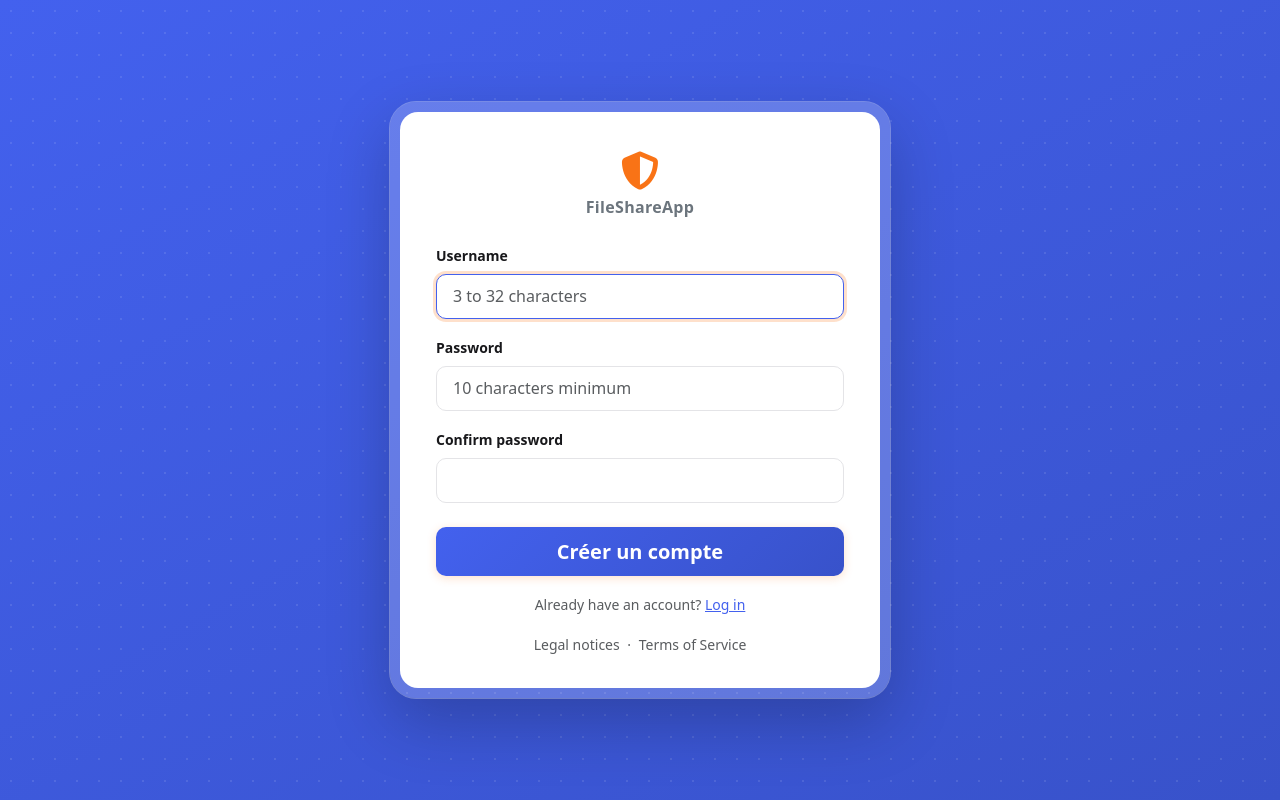
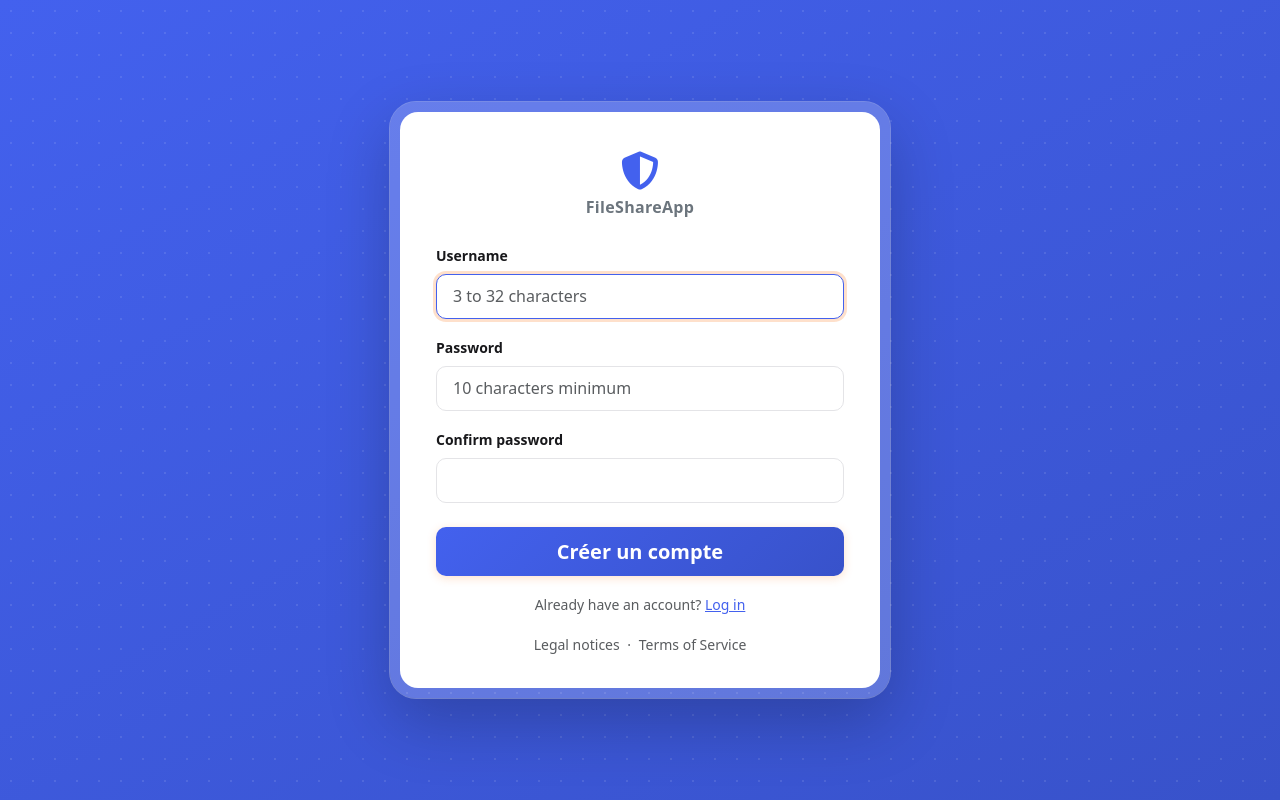
Before and after one commit to djenko-it/securefiles, a Flask app: page /register in a window 1280 px wide. Run offline with Flask 3, Linux system fonts and the light colour scheme; data that the repository does not hold is empty; parts of the project's set-up code (start-up, migrations or seed data) failed here and were passed over; some libraries are stand-ins or nearby versions.

Commit message:
Use uploaded logo and accent color on login/register pages
Logo from admin settings is already shown via has_logo; fallback icon
color now uses var(--accent) instead of hardcoded orange.

https://claude.ai/code/session_01ENmTDbypymTqidffiYSVcj

```diff
--- a/templates/login.html
+++ b/templates/login.html
@@ -67,7 +67,7 @@
         {% if has_logo %}
           <img src="/logo" height="44" alt="{{ settings.app_name }}" class="mb-2">
         {% else %}
-          <i class="fas fa-shield-halved" style="font-size:2.4rem; color:#f97316;"></i>
+          <i class="fas fa-shield-halved" style="font-size:2.4rem; color:var(--accent);"></i>
         {% endif %}
         <div class="fw-semibold mt-1" style="font-size:1rem; color:#6c757d; letter-spacing:.02em;">
           {{ settings.app_name }}
--- a/templates/register.html
+++ b/templates/register.html
@@ -61,7 +61,7 @@
         {% if has_logo %}
           <img src="/logo" height="44" alt="{{ settings.app_name }}" class="mb-2">
         {% else %}
-          <i class="fas fa-shield-halved" style="font-size:2.4rem; color:#f97316;"></i>
+          <i class="fas fa-shield-halved" style="font-size:2.4rem; color:var(--accent);"></i>
         {% endif %}
         <div class="fw-semibold mt-1" style="font-size:1rem; color:#6c757d; letter-spacing:.02em;">
           {{ settings.app_name }}
```
